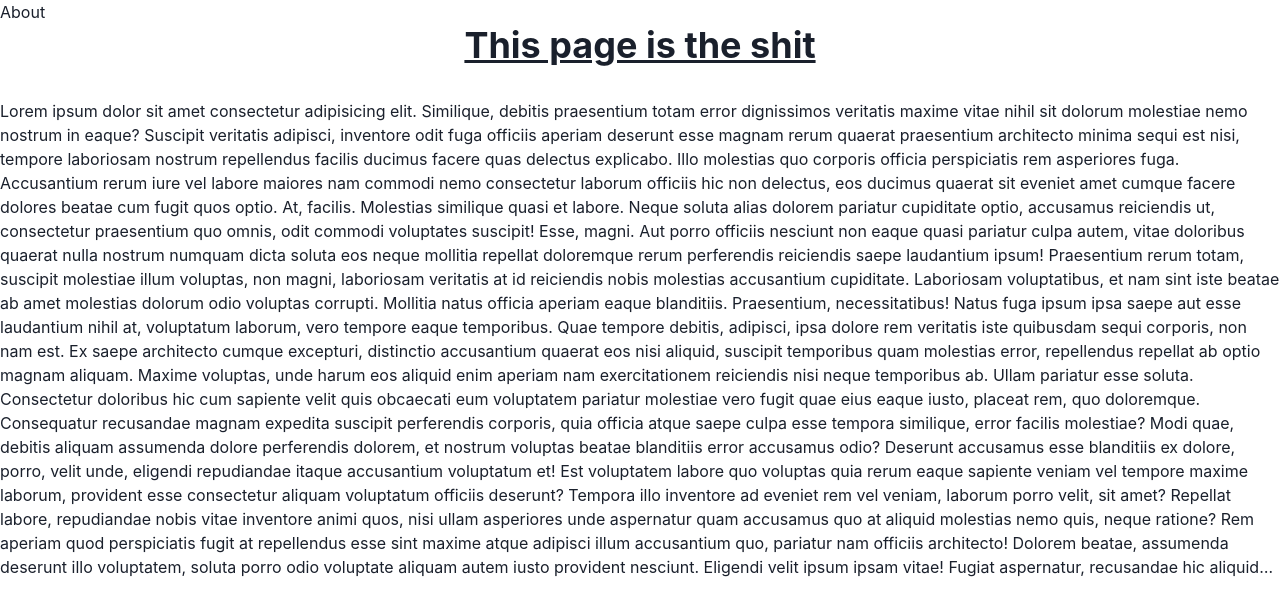
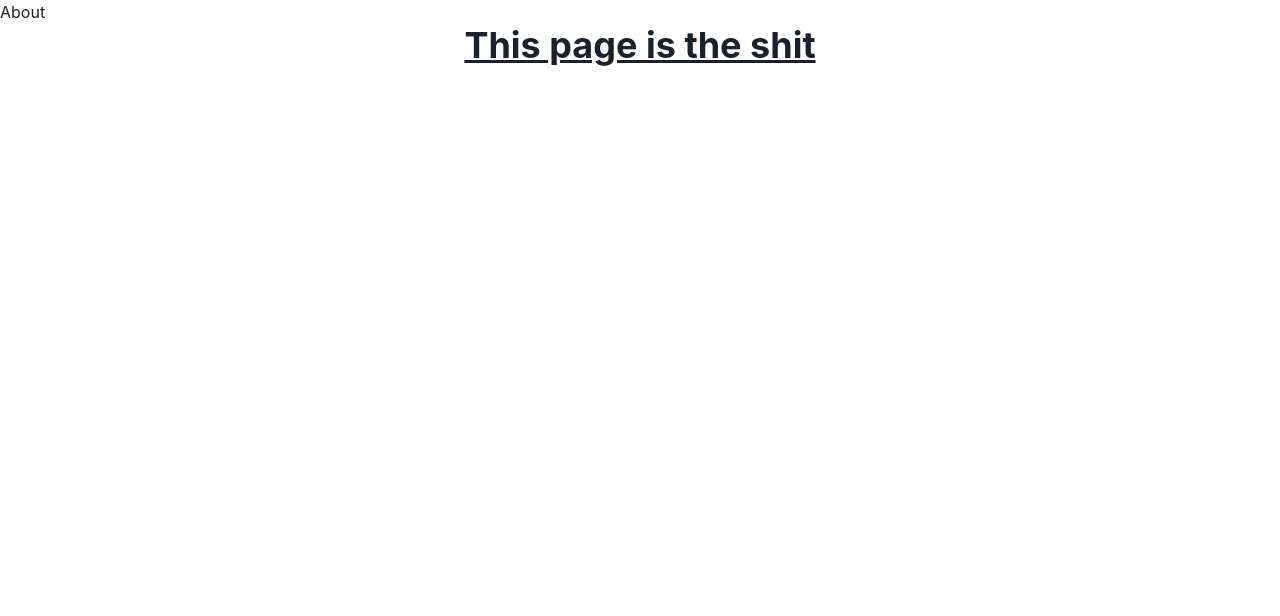
Before and after one commit to KennedyMungai/blog-site-w-chakra, a Next.js app: page / in a window 1280 px wide. Shown: the top 616 px of the page. Built offline with nearby package versions, Linux system fonts and the light colour scheme.

Commit message:
Deleted the Text from the component

```diff
--- a/src/pages/index.tsx
+++ b/src/pages/index.tsx
@@ -19,134 +19,6 @@ export default function Home() {
 			>
 				This page is the shit
 			</Heading>
-			<Text as={'section'} noOfLines={20}>
-				Lorem ipsum dolor sit amet consectetur adipisicing elit.
-				Similique, debitis praesentium totam error dignissimos veritatis
-				maxime vitae nihil sit dolorum molestiae nemo nostrum in eaque?
-				Suscipit veritatis adipisci, inventore odit fuga officiis
-				aperiam deserunt esse magnam rerum quaerat praesentium
-				architecto minima sequi est nisi, tempore laboriosam nostrum
-				repellendus facilis ducimus facere quas delectus explicabo. Illo
-				molestias quo corporis officia perspiciatis rem asperiores fuga.
-				Accusantium rerum iure vel labore maiores nam commodi nemo
-				consectetur laborum officiis hic non delectus, eos ducimus
-				quaerat sit eveniet amet cumque facere dolores beatae cum fugit
-				quos optio. At, facilis. Molestias similique quasi et labore.
-				Neque soluta alias dolorem pariatur cupiditate optio, accusamus
-				reiciendis ut, consectetur praesentium quo omnis, odit commodi
-				voluptates suscipit! Esse, magni. Aut porro officiis nesciunt
-				non eaque quasi pariatur culpa autem, vitae doloribus quaerat
-				nulla nostrum numquam dicta soluta eos neque mollitia repellat
-				doloremque rerum perferendis reiciendis saepe laudantium ipsum!
-				Praesentium rerum totam, suscipit molestiae illum voluptas, non
-				magni, laboriosam veritatis at id reiciendis nobis molestias
-				accusantium cupiditate. Laboriosam voluptatibus, et nam sint
-				iste beatae ab amet molestias dolorum odio voluptas corrupti.
-				Mollitia natus officia aperiam eaque blanditiis. Praesentium,
-				necessitatibus! Natus fuga ipsum ipsa saepe aut esse laudantium
-				nihil at, voluptatum laborum, vero tempore eaque temporibus.
-				Quae tempore debitis, adipisci, ipsa dolore rem veritatis iste
-				quibusdam sequi corporis, non nam est. Ex saepe architecto
-				cumque excepturi, distinctio accusantium quaerat eos nisi
-				aliquid, suscipit temporibus quam molestias error, repellendus
-				repellat ab optio magnam aliquam. Maxime voluptas, unde harum
-				eos aliquid enim aperiam nam exercitationem reiciendis nisi
-				neque temporibus ab. Ullam pariatur esse soluta. Consectetur
-				doloribus hic cum sapiente velit quis obcaecati eum voluptatem
-				pariatur molestiae vero fugit quae eius eaque iusto, placeat
-				rem, quo doloremque. Consequatur recusandae magnam expedita
-				suscipit perferendis corporis, quia officia atque saepe culpa
-				esse tempora similique, error facilis molestiae? Modi quae,
-				debitis aliquam assumenda dolore perferendis dolorem, et nostrum
-				voluptas beatae blanditiis error accusamus odio? Deserunt
-				accusamus esse blanditiis ex dolore, porro, velit unde, eligendi
-				repudiandae itaque accusantium voluptatum et! Est voluptatem
-				labore quo voluptas quia rerum eaque sapiente veniam vel tempore
-				maxime laborum, provident esse consectetur aliquam voluptatum
-				officiis deserunt? Tempora illo inventore ad eveniet rem vel
-				veniam, laborum porro velit, sit amet? Repellat labore,
-				repudiandae nobis vitae inventore animi quos, nisi ullam
-				asperiores unde aspernatur quam accusamus quo at aliquid
-				molestias nemo quis, neque ratione? Rem aperiam quod
-				perspiciatis fugit at repellendus esse sint maxime atque
-				adipisci illum accusantium quo, pariatur nam officiis
-				architecto! Dolorem beatae, assumenda deserunt illo voluptatem,
-				soluta porro odio voluptate aliquam autem iusto provident
-				nesciunt. Eligendi velit ipsum ipsam vitae! Fugiat aspernatur,
-				recusandae hic aliquid illo vel autem labore consectetur enim
-				dolore illum? Odio perferendis accusantium asperiores labore?
-				Aperiam quasi sed magnam officia non dolore illo accusamus odio
-				eveniet! Eveniet excepturi recusandae ea natus, ducimus fuga
-				earum voluptatibus praesentium? Error dolor ab dolores
-				voluptatem similique ducimus minus quidem quos, cumque natus
-				impedit sit vero possimus itaque necessitatibus sed velit ipsa
-				placeat repudiandae, reprehenderit totam. Voluptates quibusdam
-				facere molestias suscipit veniam quod, nesciunt, reiciendis
-				explicabo dolorem voluptatibus quia odio officiis quos! Hic quis
-				in temporibus neque aperiam vero atque eligendi est officia!
-				Dicta, officia! Omnis tempore pariatur architecto ea cupiditate
-				perferendis itaque facilis provident, mollitia reiciendis
-				explicabo velit deleniti voluptatibus facere sunt similique
-				porro doloremque ad accusantium magnam quia voluptatem. Impedit
-				neque cupiditate asperiores debitis ullam iste deserunt itaque
-				eligendi ut. Deserunt nam cum quaerat, animi eius excepturi
-				officiis officia sapiente odio, modi culpa itaque dolorem libero
-				incidunt ad, quia mollitia dolore doloremque sint soluta
-				laboriosam facilis distinctio! Saepe unde iste enim quis fuga
-				dicta porro eum modi dolorem voluptate. Neque animi voluptates,
-				officia quo vitae nesciunt dolorem. Recusandae exercitationem
-				accusamus repellendus nobis obcaecati, error harum ex eaque
-				nulla, expedita accusantium reiciendis sed tenetur! Velit quia
-				cumque, eveniet enim officiis tempora vero magnam voluptate aut
-				corporis deserunt possimus omnis sequi odio accusamus placeat
-				consectetur eum in. Iste atque voluptatibus repudiandae optio,
-				deleniti provident quae aperiam at ipsum officia harum, ratione
-				cumque officiis, magni sit numquam quidem animi vel ex odio!
-				Ipsum similique quisquam sint consequatur molestiae aperiam
-				tempora obcaecati perspiciatis facilis, voluptatibus inventore
-				nam consectetur quod, optio eum eius autem veritatis repudiandae
-				dignissimos suscipit porro sapiente incidunt! Soluta
-				perspiciatis molestiae dicta dolorum, magnam sunt. Id non
-				consequatur harum qui! Et minima nesciunt officia porro
-				similique adipisci provident. Consequatur nam dolores quis
-				praesentium illo dolor optio. Excepturi consectetur
-				exercitationem quod dolorum neque iure tempore, repudiandae ex
-				sed officiis quasi dolorem enim inventore labore assumenda nisi
-				molestiae, repellendus facere a? Tempore exercitationem et
-				praesentium, sit deleniti beatae sint, architecto eos veniam
-				distinctio eligendi quaerat nobis quo. Voluptatem, ullam?
-				Eligendi repudiandae esse molestiae aliquam dolorem architecto
-				repellendus deleniti, repellat velit corporis porro asperiores
-				dolores sit veniam earum illo veritatis. Eius consequuntur,
-				nobis fugiat dolorem facilis velit alias necessitatibus ut
-				tempore, adipisci nihil mollitia, perspiciatis optio perferendis
-				eaque! Adipisci, placeat officiis. Quasi non aut sint sapiente
-				nesciunt suscipit illum earum voluptate quis eligendi minus
-				possimus sit odit praesentium esse doloremque ullam nulla
-				officia est at quaerat magnam ex, ea eos? Ullam, sequi! Dicta
-				perspiciatis quidem praesentium excepturi ullam distinctio
-				dignissimos temporibus quisquam, eos optio, cumque tempore
-				aliquam doloremque tempora? Inventore beatae cumque, laboriosam
-				autem vel doloribus recusandae corrupti eveniet cupiditate
-				commodi laudantium atque dolor, vero eligendi impedit nulla quae
-				debitis delectus aliquam eaque voluptatum qui. Consequuntur
-				repellendus porro dolor voluptate nesciunt ratione hic voluptas
-				distinctio laborum consectetur, impedit consequatur delectus
-				aspernatur unde numquam tempora qui illo odit. Vel nesciunt
-				maiores nulla blanditiis omnis officiis a nisi fuga laborum
-				minus! Molestias soluta sint fugit obcaecati recusandae quaerat
-				vero aperiam accusamus rem praesentium fuga quasi nihil, nam
-				quis consectetur cum minima, provident quidem optio
-				exercitationem mollitia laborum! Id quia, quidem vero deserunt
-				officiis ipsam doloribus error dignissimos, iusto ea magnam!
-				Voluptates inventore tenetur accusantium dolor aliquam facilis
-				earum? Voluptatem vitae obcaecati inventore officia? Beatae
-				nemo, molestiae eveniet fugiat laborum mollitia voluptates
-				provident dolorum natus nihil recusandae, delectus architecto
-				quam. Dolore, optio officia itaque nam voluptate esse, aliquid
-				beatae perferendis nihil inventore ex quo corrupti nemo eum
-				laborum dolorem quidem voluptatem!
-			</Text>
 		</div>
 	)
 }
```
